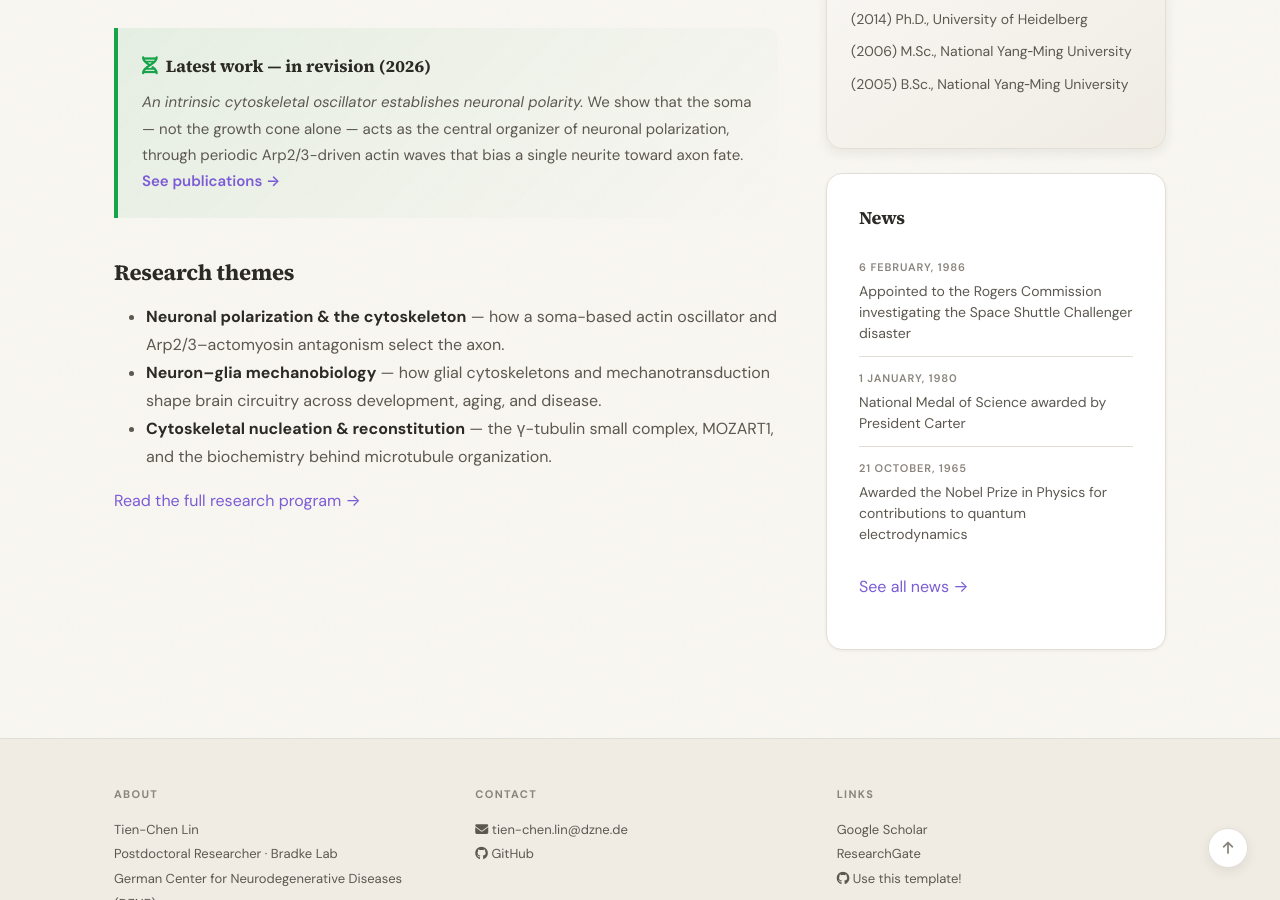
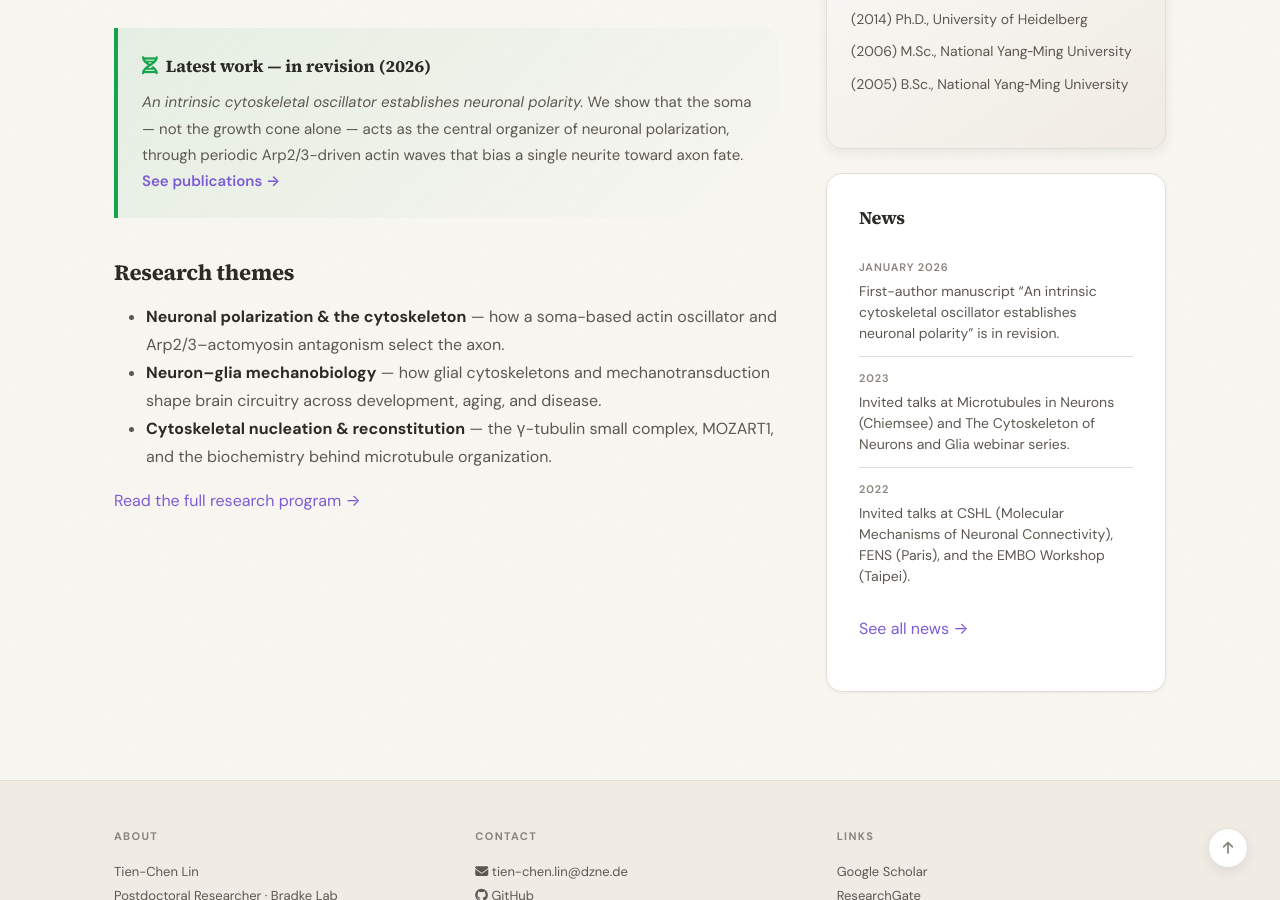
Before and after one commit to darkbreaker0/darkbreaker0.github.io, a Jekyll site: the page built from _pages/home.md, in a window 1280 px wide and 900 px high, scrolled down 906 px. Built offline with Jekyll 4.4.1, drawn with Linux system fonts in a browser that asks for light colours; a style sheet for code colours, icons or effects is not loaded.

Commit message:
feat: seed news with real manuscript, talks, and Neuron paper

```diff
--- a/_data/news.yml
+++ b/_data/news.yml
@@ -1,20 +1,13 @@
-# News items shown on the home page sidebar.
-# The 3 most recent are shown; all appear on /allnews.
+# News items shown on the home page sidebar (3 most recent) and on /allnews.
 # Each entry needs: date, headline
-- date: 6 February, 1986
-  headline: "Appointed to the Rogers Commission investigating the Space Shuttle Challenger disaster"
+- date: January 2026
+  headline: "First-author manuscript “An intrinsic cytoskeletal oscillator establishes neuronal polarity” is in revision."
 
-- date: 1 January, 1980
-  headline: "National Medal of Science awarded by President Carter"
+- date: 2023
+  headline: "Invited talks at Microtubules in Neurons (Chiemsee) and The Cytoskeleton of Neurons and Glia webinar series."
 
-- date: 21 October, 1965
-  headline: "Awarded the Nobel Prize in Physics for contributions to quantum electrodynamics"
+- date: 2022
+  headline: "Invited talks at CSHL (Molecular Mechanisms of Neuronal Connectivity), FENS (Paris), and the EMBO Workshop (Taipei)."
 
-- date: 1 September, 1961
-  headline: "The Feynman Lectures on Physics begins publication"
-
-- date: 1 June, 1959
-  headline: "Delivered 'There's Plenty of Room at the Bottom' talk at Caltech APS meeting"
-
-- date: 1 January, 1951
-  headline: "Joined the faculty at California Institute of Technology"
+- date: January 2022
+  headline: "Co-authored study on a vesicle-priming machinery that suppresses axon regeneration published in Neuron."
```
